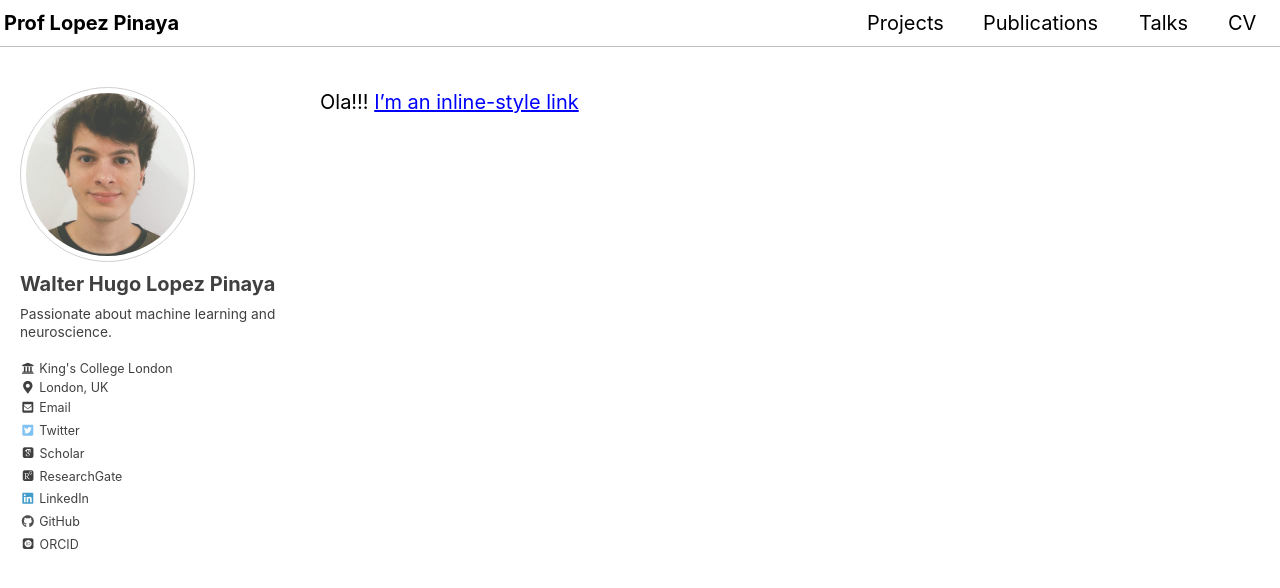
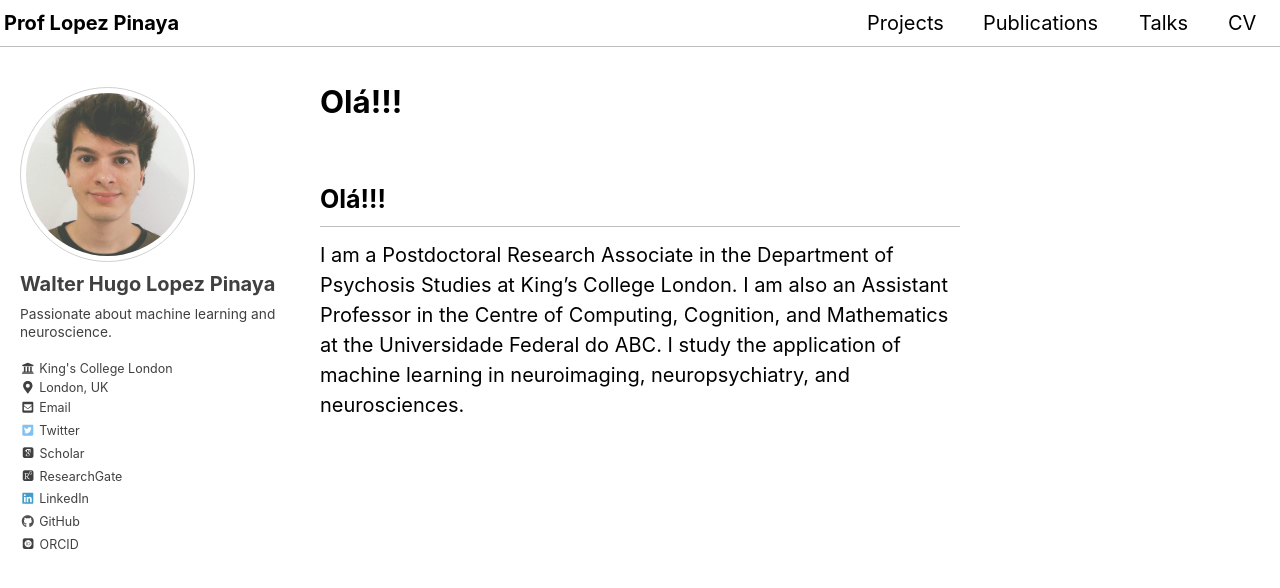
Before and after one commit to Warvito/warvito.github.io, a Jekyll site: the page built from index.md, in a window 1280 px wide and 900 px high. Shown: the top 588 px of the window. Built offline with Jekyll 4.4.1, drawn with Linux system fonts in a browser that asks for light colours; nearby versions of some CDN libraries; some web fonts are replaced; our own code applies the rules of GitHub Pages for plain Markdown files.

Commit message:
Index page content

```diff
--- a/index.md
+++ b/index.md
@@ -3,5 +3,5 @@ permalink: /
 author_profile: true
 ---
 
-Ola!!!
-[I'm an inline-style link](https://www.google.com)
+## Olá!!!
+I am a Postdoctoral Research Associate in the Department of Psychosis Studies at King's College London. I am also an Assistant Professor in the Centre of Computing, Cognition, and Mathematics at the Universidade Federal do ABC. I study the application of machine learning in neuroimaging, neuropsychiatry, and neurosciences.
```
Also changed, not shown: 3 other files.
